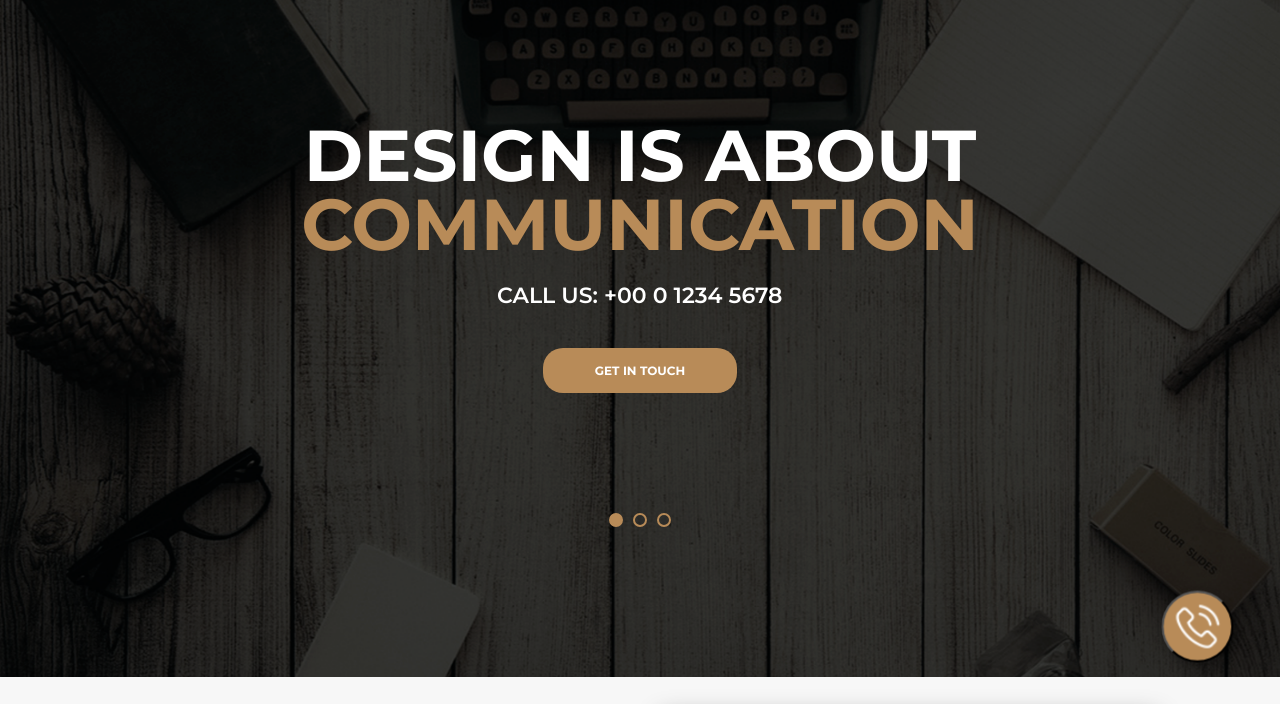
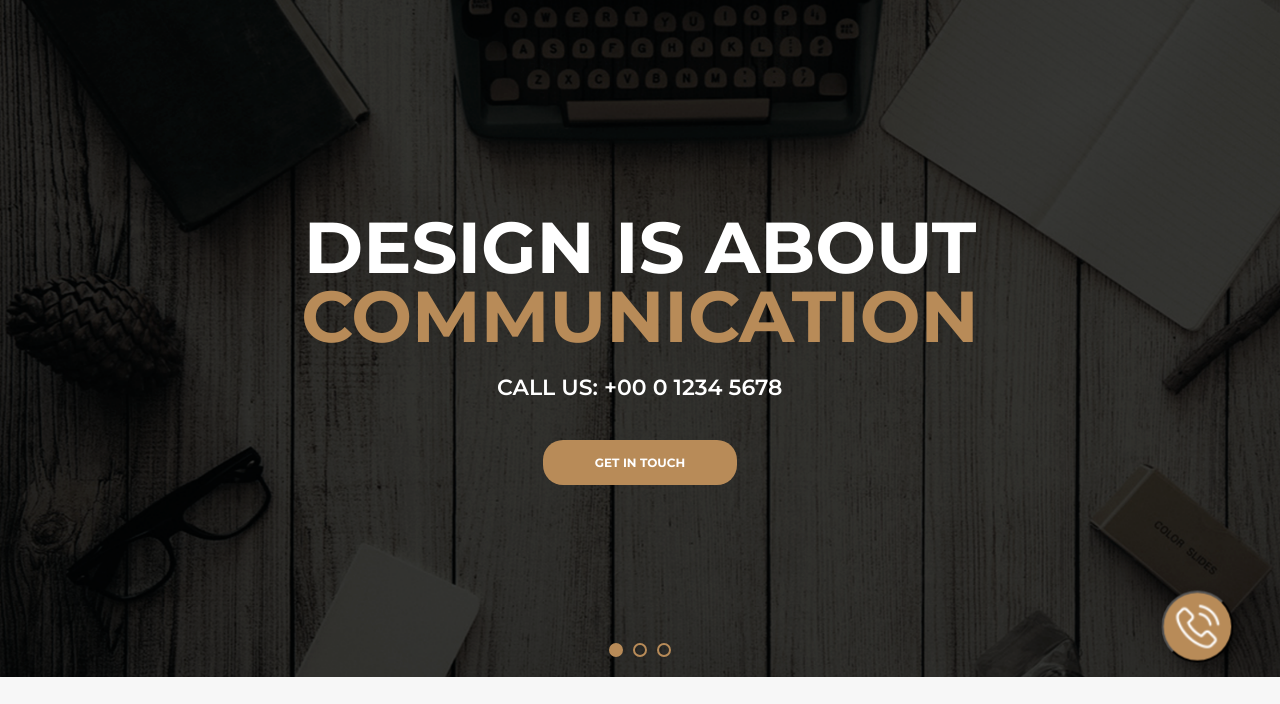
Before and after one commit to PrzemekG89/AWAX-Page, a website: page index.html in a window 1280 px wide. Shown: the part 91-795 px from the top of the page. Drawn offline with nearby package versions, Linux system fonts and the light colour scheme; some packages are replaced by stand-ins of ours; grey boxes are pictures that could not be loaded; a script that the page names is missing.

Commit message:
Set header position

```diff
--- a/style.sass
+++ b/style.sass
@@ -50,7 +50,6 @@ body
                     border-bottom: .5rem solid $gold-color
                     color: $lightblue-color
     &__back
-        height: 55rem
         &--img
             background-position: center
             background-size: cover
@@ -61,10 +60,11 @@ body
                 background-image: linear-gradient(to right, rgba($black-color, 0.7), rgba($black-color, 0.7)), url("images/Back2.png")
             &:last-child
                 background-image: linear-gradient(to right, rgba($black-color, 0.7), rgba($black-color, 0.7)), url("images/Back3.png")
-
     &__main
-        margin-top: -55rem
-        height: 54rem
+        height: 85vh
+        position: absolute
+        top: 11rem
+        left: 10%
         .number
             text-transform: uppercase
             color: $white-color
@@ -182,7 +182,6 @@ body
                 &:hover
                     background-color: $gold-color
 
-
 .clients
     background-color: $lightblue-color
     &__img
@@ -281,9 +280,6 @@ body
                 margin-left: -2rem
                 position: absolute
 
-
-
-
 .facts
     position: relative
     .heading-secondary
@@ -351,7 +347,6 @@ body
                 font-weight: 700
                 line-height: 2.5rem
 
-
 .contact
     background-color: $mediumblue-color
     &__form
```
Also changed, not shown: style.css, 1 other file.
